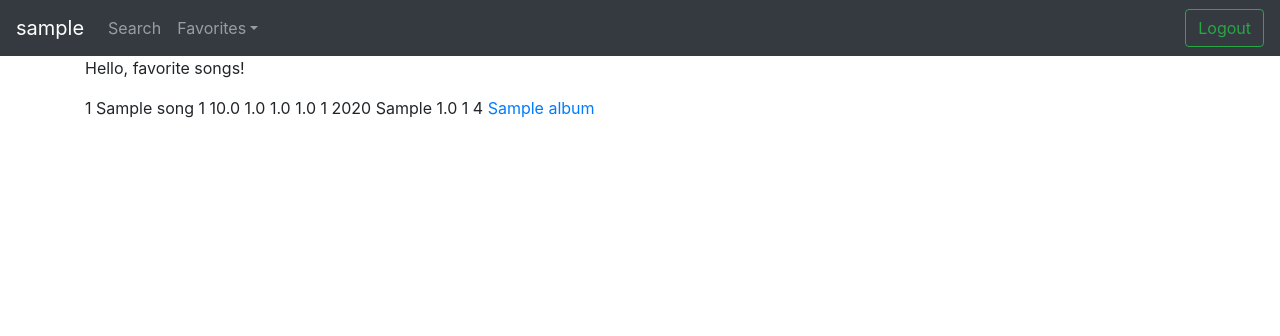
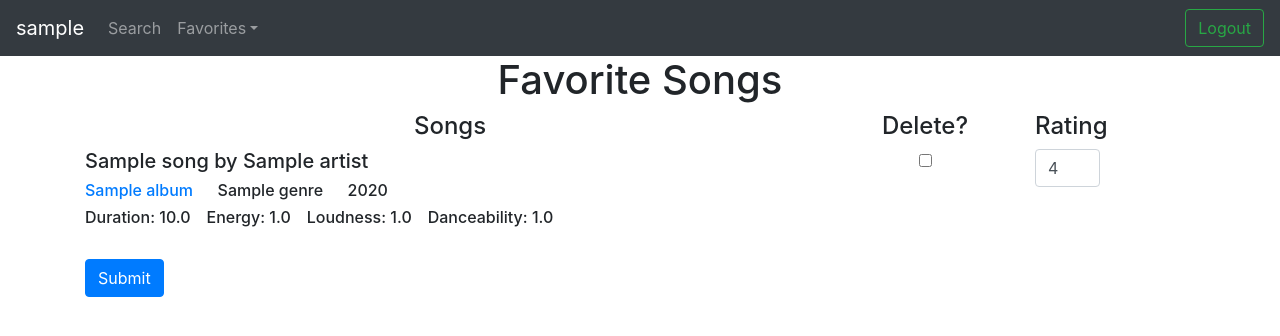
Before and after one commit to wolverine16/MusicApp, a Django app: page /favorites/songs/1/ in a window 1280 px wide. Shown: the top 336 px of the page. Run offline with Django 3.2, Linux system fonts and the light colour scheme; a user stored in the database is signed in; tables that the repository leaves empty hold one stand-in row (values such as "Sample post"); some libraries are stand-ins or nearby versions.

Commit message:
All favorite pages working

```diff
--- a/myTunes/tunesApp/forms.py
+++ b/myTunes/tunesApp/forms.py
@@ -46,7 +46,7 @@ class BaseGenreFavsFormSet(BaseFormSet):
 
 
 class ArtistFavsForm(forms.Form):
-	artist_id = forms.IntegerField(label='artist_id', required=False, widget=forms.HiddenInput())
+	artist_id = forms.CharField(label='artist_id', required=False, widget=forms.HiddenInput())
 	artist_name = forms.CharField(label='artist_name', required=False, widget=forms.HiddenInput())
 	al_id = forms.IntegerField(label='al_id', widget=forms.HiddenInput())
 	al_delete = forms.BooleanField(initial=False, label='gl_delete', required=False)
@@ -65,3 +65,52 @@ class BaseArtistFavsFormSet(BaseFormSet):
 
 				if rating < 1 or rating > 10:
 					raise forms.ValidationError('Rating must be between 1 and 10.', code='wrong_rating')
+
+
+class SongFavsForm(forms.Form):
+	song_id = forms.CharField(label='song_id', required=False, widget=forms.HiddenInput())
+	song_title = forms.CharField(label='song_title', required=False, widget=forms.HiddenInput())
+	song_key = forms.IntegerField(label='song_key', required=False, widget=forms.HiddenInput())
+	duration = forms.DecimalField(label='duration', required=False, widget=forms.HiddenInput())
+	energy = forms.DecimalField(label='energy', required=False, widget=forms.HiddenInput())
+	tempo = forms.DecimalField(label='tempo', required=False, widget=forms.HiddenInput())
+	loudness = forms.DecimalField(label='loudness', required=False, widget=forms.HiddenInput())
+	danceability = forms.DecimalField(label='danceability', required=False, widget=forms.HiddenInput())
+	time_sig = forms.IntegerField(label='time_signature', required=False, widget=forms.HiddenInput())
+	writer = forms.CharField(label='writer', required=False, widget=forms.HiddenInput())
+	genre_id = forms.IntegerField(label='genre_id', required=False, widget=forms.HiddenInput())
+	genre_label = forms.CharField(label='genre_label', required=False, widget=forms.HiddenInput())
+	artist_id = forms.CharField(label='artist_id', required=False, widget=forms.HiddenInput())
+	artist_name = forms.CharField(label='artist_name', required=False, widget=forms.HiddenInput())
+	album_id = forms.IntegerField(label='album_id', required=False, widget=forms.HiddenInput())
+	album_name = forms.CharField(label='album_name', required=False, widget=forms.HiddenInput())
+	year = forms.IntegerField(label='year', required=False, widget=forms.HiddenInput())
+	sl_id = forms.IntegerField(label='sl_id', widget=forms.HiddenInput())
+	sl_delete = forms.BooleanField(initial=False, label='sl_delete', required=False)
+	sl_count = forms.IntegerField(label='sl_count', required=False, widget=forms.HiddenInput())
+	song_rating = forms.IntegerField(widget=forms.NumberInput(attrs={'class':'form-control'}), label='song_rating')
+
+
+	#song_id = forms.CharField(max_length = 30, required = False, widget = forms.HiddenInput())
+	#title = forms.CharField(label = 'song', max_length = 150, required = False)
+	#genre_id = forms.IntegerField(required = False, widget = forms.HiddenInput())
+	#label = forms.CharField(label = 'genre', max_length = 150, required = False)
+	#artist_id = forms.CharField(max_length = 30, required = False, widget = forms.HiddenInput())
+	#artist_name = forms.CharField(label = 'artist', max_length = 150)
+	#album_id = forms.IntegerField(required = False, widget = forms.HiddenInput())
+	#album_name = forms.CharField(label = 'album', max_length = 150, required = False)
+	#year = forms.IntegerField(label = 'year')
+
+
+class BaseSongFavsFormSet(BaseFormSet):
+	def clean(self):
+		"""Validate that rating is only between 0 and 10"""
+		if any(self.errors):
+			return
+
+		for form in self.forms:
+			if form.cleaned_data:
+				rating = form.cleaned_data['artist_rating']
+
+				if rating < 1 or rating > 10:
+					raise forms.ValidationError('Rating must be between 1 and 10.', code='wrong_rating')
--- a/myTunes/tunesApp/templates/favorite_genres.html
+++ b/myTunes/tunesApp/templates/favorite_genres.html
@@ -57,7 +57,8 @@
 		</div> -->
 		{{ form.gl_delete }}
 	</div>
-	<div class="col-sm-2 text-right">
+	<div class="col-sm-1"></div>
+	<div class="col-sm-1 text-right">
 
 		{{ form.genre_rating }}
 		<!-- <input class="form-control" type="number" name="genre-{{ forloop.counter }}-genre_rating" value="{{ trans.genre_rating }}" id="id_genre-{{ forloop.counter }}-genre_rating"> -->
--- a/myTunes/tunesApp/templates/favorite_songs.html
+++ b/myTunes/tunesApp/templates/favorite_songs.html
@@ -7,32 +7,72 @@
 	<link href="{% static 'tunesApp/fav_pages.css' %}" rel="stylesheet">
 {% endblock custom_style %}
 
-{% block title %}Favorite Songs{% endblock title %}
+{% block title %}Favorite Song{% endblock title %}
 
 {% block content %}
 
+<div class="container-fluid"></div>
+
+  <h1>Favorite Songs</h1>
+  <div class="row">
+	<div class="col-sm-8 text-center">
+	  <h4>Songs</h4>
+	</div>
+	<div class="col-sm-2 text-center"><h4>Delete?</h4></div>
+	<div class="col-sm-1 text-right">
+	  <h4>Rating</h4>
+	</div>
+  </div>
+
+  <form action="/favorites/songs" method="post" id="favSongs_form" class="form-horizontal">
+	{% csrf_token %}
+
+   {{ formset.management_form }}
+
+  {% for trans, form in data %}
+
+  <div class="row">
+
+	<div class="col-sm-8">
+	  <h5>{{ trans.song_title }}
+	  {% if trans.artist_name != '-' %} by {{ trans.artist_name }}
+	  {% else %} -- Artist Unknown
+	  {% endif %}</h5>
+
+	  <h6>{% if trans.album_name != '-' %}<a href="album_info/{{ trans.album_id }}">{{ trans.album_name }}</a>
+	  {% else %}Unknown Album{% endif %}
+	  &emsp; {% if trans.genre_label != '-' %}{{ trans.genre_label }}
+	  {% else %}Unknown Genre{% endif %}
+	  {% if trans.year != '-' %}&emsp; {{ trans.year }}
+	  {% endif %}
+	  </h6>
+	  <h6>
+	  Duration: {{ trans.duration }}&emsp;Energy: {{ trans.energy }}&emsp;Loudness: {{ trans.loudness }}&emsp;Danceability: {{ trans.danceability }}
+	  </h6>
 
 
+	  {{ form.song_title }}
+	  {{ form.sl_id }}
+	</div>
 
+	<div class="col-sm-2 text-center">{{ form.sl_delete }}</div>
 
-<p>Hello, favorite songs!</p>
-	{% for trans in masterList %}
-		<p>
-			{{trans.song_id}}
-			{{trans.title}}
-			{{trans.song_key}}
-			{{trans.duration}}
-			{{trans.energy}}
-			{{trans.tempo}}
-			{{trans.danceability}}
-			{{trans.time_signature}}
-			{{trans.year}}
-			{{trans.writer}}
-			{{trans.loudness}}
-			{{trans.count}}
-			{{trans.rating}}
-			<a href="/album_info/{{ trans.album_id }}">{{ trans.album_name }}</a>
-			<br/>
-		</p>
-	{% endfor %}
+	<div class="col-sm-1 text-right">
+
+		{{ form.song_rating }}
+
+	</div>
+  </div>
+  </br>
+  {% endfor %}
+
+  	<div class="form-group row">
+		<div class="col-sm-3 center">
+			<input class="btn btn-primary" type="submit" value="Submit">
+		</div>
+	</div>
+</form>
+
+</div>
+
 {% endblock %}
--- a/myTunes/tunesApp/views.py
+++ b/myTunes/tunesApp/views.py
@@ -22,7 +22,10 @@ def favorites(request):
 	"""Favorites landing page."""
 	return render(request, 'favorites_general.html')
 
-def favSongs(request,song_id=''):
+
+# --- Favorite Songs Handling ---
+
+def favSongs(request, song_id=''):
 	"""Favorite songs for the user."""
 
 	if song_id != 0:
@@ -45,8 +48,8 @@ def favSongs(request,song_id=''):
 	query = '''
 	SELECT s.song_id, s.title, s.song_key, s.duration, s.energy,
 	s.tempo, s.danceability, s.time_signature, s.year, s.writer,
-	s.loudness, sl.count, sl.rating, sl.id,sal.album_id,sart.artist_id,
-	sg.genre_id, al.album_name, art.artist_name, g.label
+	s.loudness, sl.count, sl.rating, sl.id, sal.album_id, sart.artist_id,
+	sg.genre_id, al.album_name, art.artist_name, g.label, 'False'
 	FROM tunesapp_song_likes sl
 	LEFT OUTER JOIN auth_user u ON sl.user_id_id = u.id
 	LEFT OUTER JOIN tunesapp_song s ON sl.song_id_id = s.song_id
@@ -58,19 +61,51 @@ def favSongs(request,song_id=''):
 	LEFT OUTER JOIN tunesapp_genre g ON sg.genre_id = g.genre_id
 	WHERE u.username =%s
 	ORDER BY sl.rating DESC
+	'''
+	keys = ['song_id','song_title','song_key','duration','energy',
+	'tempo','danceability','time_signature','year','writer',
+	'loudness','sl_count','song_rating','sl_id', 'album_id', 'artist_id',
+	'genre_id', 'album_name', 'artist_name', 'genre_label', 'sl_delete']
 
-	'''
-	keys = ['song_id','title','song_key','duration','energy',
-	'tempo','danceability','time_signature','year','writer',
-	'loudness','count','rating','id', 'album_id', 'artist_id',
-	'genre_id', 'album_name', 'artist_name', 'label']
+	if request.method == 'POST':
+		initialDict = createDict(request, query, keys)
+		editFavSongs(request, initialDict) # We delete the entry and then return to reload the page
+	masterList = createDict(request, query, keys)
+	SongFavFormset = formset_factory(forms.SongFavsForm)
+	formset = SongFavFormset(initial=masterList, prefix='song')
+	data = zip(masterList, formset)
+	return render(request, 'favorite_songs.html', {'data':data})
 
-	masterList = createDict(request, query, keys)
-	return render(request, 'favorite_songs.html',{'masterList':masterList})
+def editFavSongs(request, initialDict):
+	form_ct = len(initialDict)
+	post_dict = request.POST.dict()
+
+	for key in post_dict.keys():
+		if 'sl_delete' in key:
+			num_pos = key.find('song-') + len('song-')
+			id_num = key[num_pos]
+			sl_id = post_dict['song-' + id_num + '-sl_id']
+			models.Song_Likes.objects.get(pk=sl_id).delete()
+
+	for key in post_dict.keys():
+		if 'song_rating' in key:
+			num_pos = key.find('song-') + len('song-')
+			id_num = key[num_pos]
+			new_rating = post_dict['song-' + id_num + '-song_rating']
+			sl_id = post_dict['song-' + id_num + '-sl_id']
+			init_dict = initialDict[int(id_num)]
+			init_rating = init_dict['song_rating']
+			if int(new_rating) != int(init_rating):
+				inst = models.Song_Likes.objects.get(pk=sl_id)
+				inst.rating = new_rating
+				inst.save()
+
+# --- End Favorite Songs ---
+
 
 # --- Favorite Artists Handling ---
 
-def favArtists(request,artist_id=''):
+def favArtists(request, artist_id=''):
 	"""Favorite artists for the user."""
 	"""Favorite songs for the user."""
 
@@ -116,14 +151,14 @@ def editFavArtists(request, initialDict):
 
 	for key in post_dict.keys():
 		if 'al_delete' in key:
-			num_pos = key.find('artist-') + 7
+			num_pos = key.find('artist-') + len('artist-')
 			id_num = key[num_pos]
 			al_id = post_dict['artist-' + id_num + '-al_id']
 			models.Artist_Likes.objects.get(pk=al_id).delete()
 
 	for key in post_dict.keys():
 		if 'artist_rating' in key:
-			num_pos = key.find('artist-') + 7
+			num_pos = key.find('artist-') + len('artist-')
 			id_num = key[num_pos]
 			new_rating = post_dict['artist-' + id_num + '-artist_rating']
 			al_id = post_dict['artist-' + id_num + '-al_id']
@@ -139,7 +174,7 @@ def editFavArtists(request, initialDict):
 
 # --- Favorite Genres Handling ---
 
-def favGenres(request,genre_id=0):
+def favGenres(request, genre_id=0):
 	"""Favorite songs for the user."""
 
 	if genre_id != 0:
@@ -193,14 +228,14 @@ def editFavGenres(request, initialDict):
 	#delete_list = request.POST.getlist('gl_delete')
 	for key in post_dict.keys():
 		if 'gl_delete' in key:
-			num_pos = key.find('genre-') + 6
+			num_pos = key.find('genre-') + len('genre-')
 			id_num = key[num_pos]
 			gl_id = post_dict['genre-' + id_num + '-gl_id']
 			models.Genre_Likes.objects.get(pk=gl_id).delete()
 
 	for key in post_dict.keys():
 		if 'genre_rating' in key:
-			num_pos = key.find('genre-') + 6
+			num_pos = key.find('genre-') + len('genre-')
 			id_num = key[num_pos]
 			new_rating = post_dict['genre-' + id_num + '-genre_rating']
 			gl_id = post_dict['genre-' + id_num + '-gl_id']
@@ -426,10 +461,17 @@ def make_masterList(transactions, keys):
 	masterList = []
 	for tup in transactions:
 		for i in countLst:
-			if keys[i] == "gl_delete":
+			if keys[i] in ['gl_delete', 'al_delete', 'sl_delete']:
 				tempDict[keys[i]] = False
+			elif keys[i] in ['duration', 'energy', 'tempo', 'loudness', 'danceability']:
+				tempDict[keys[i]] = decimal.Decimal(tup[i]).quantize(decimal.Decimal('0.1'))
+			elif tup[i] is None:
+				tempDict[keys[i]] = '-'
 			else:
 				tempDict[keys[i]] = tup[i]
+			if keys[i] == 'year' and (int(tempDict[keys[i]]) == 0):
+				tempDict[keys[i]] = '-'
+
 		masterList.append(tempDict)
 		tempDict = {}
 	return masterList
```
Also changed, not shown: myTunes/tunesApp/templates/favorite_artists.html (+5 -3 lines).
